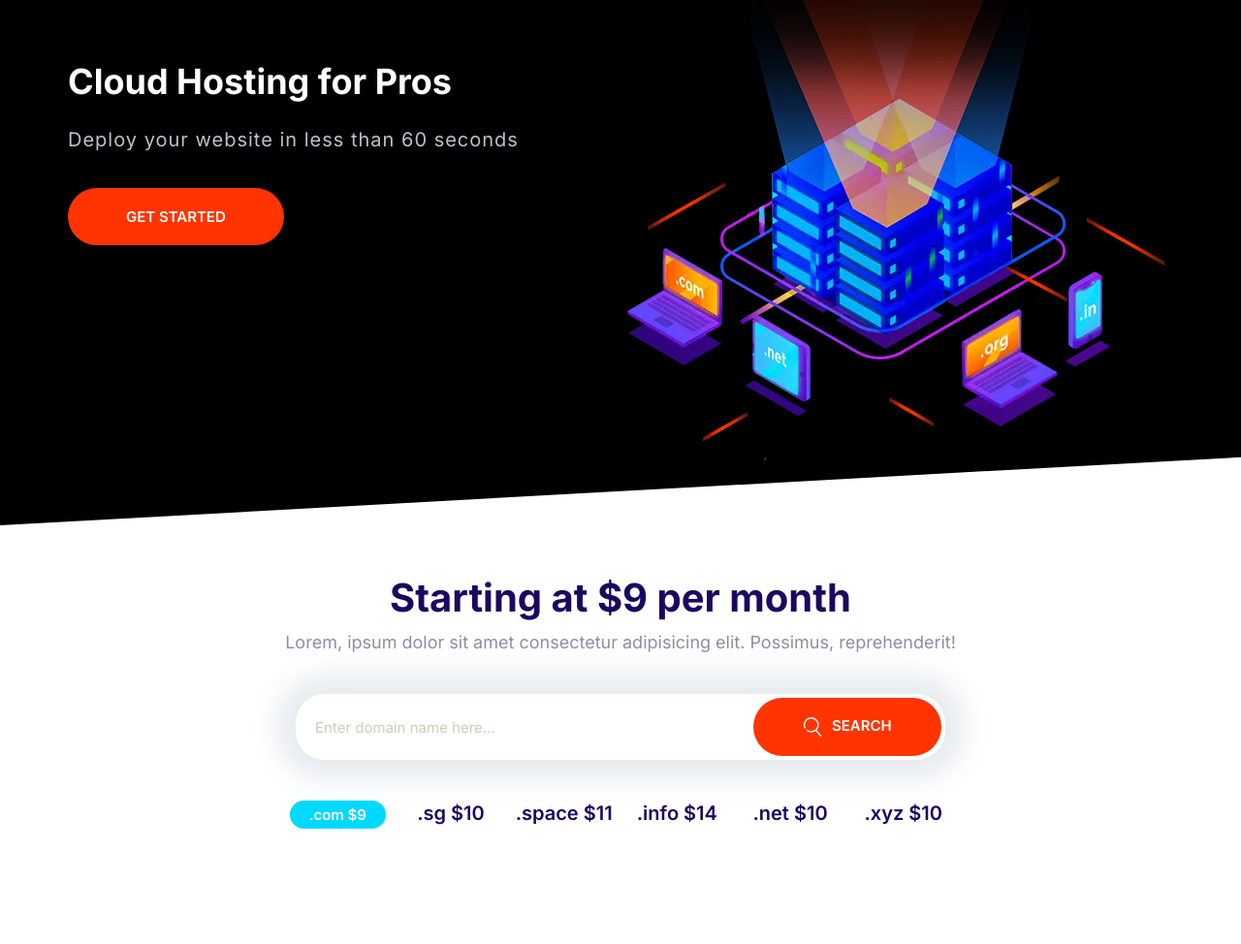
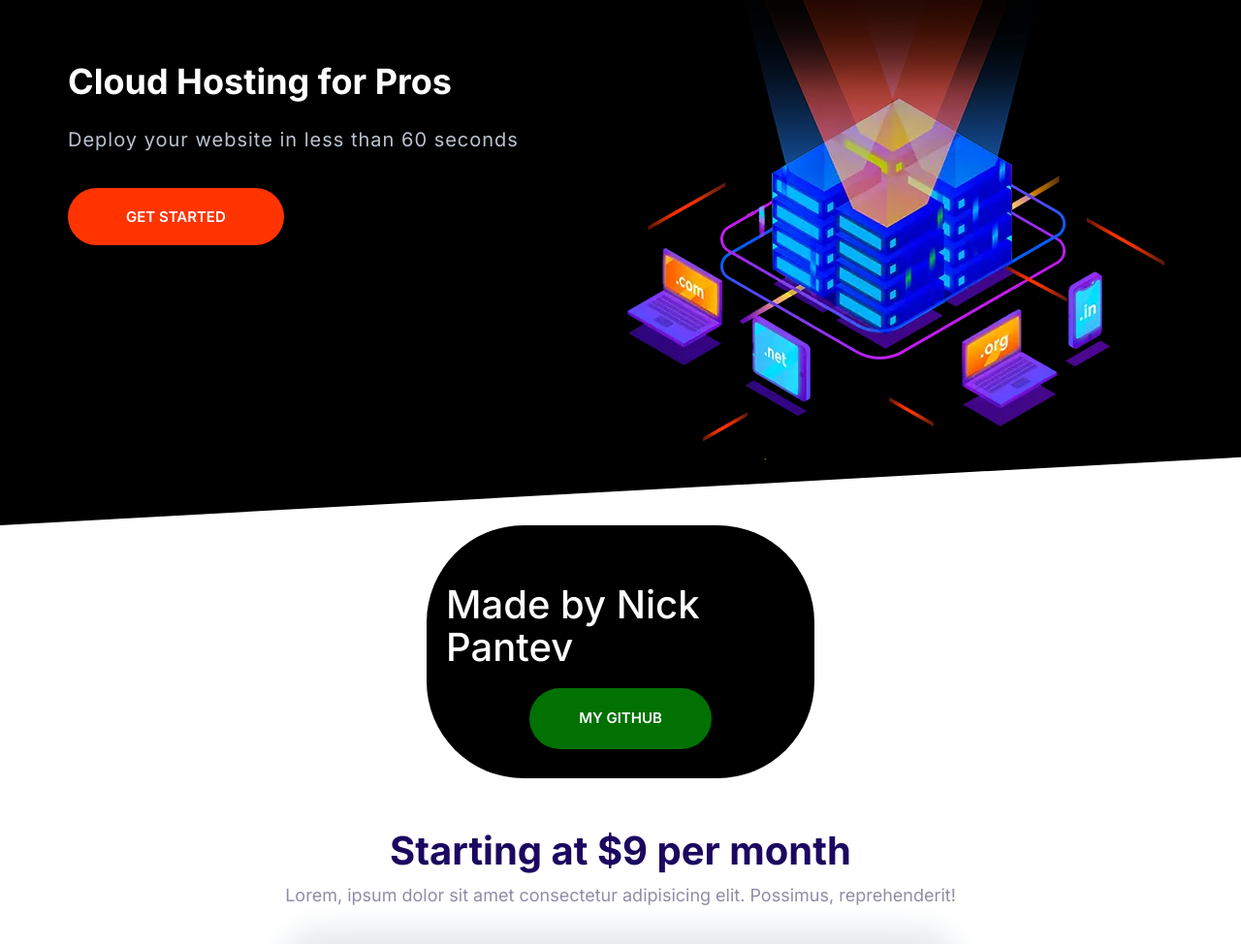
Before and after one commit to IYI-Pantev/Hosting_Website-project, a website built with Parcel: page index.html in a window 1280 px wide. Shown: the part 242-1216 px from the top of the page at 97% size. Built offline with nearby package versions, Linux system fonts and the light colour scheme.

Commit message:
name info edit

```diff
--- a/css/styles.css
+++ b/css/styles.css
@@ -887,3 +887,21 @@ a {
     grid-template-columns: repeat(auto-fit, minmax(10rem, 1fr));
   }
 }
+
+.mySelf {
+  display: flex;
+  flex-direction: column;
+  align-items: center;
+  border-radius: 100px;
+  max-width: 400px;
+}
+
+.mySelf h3 {
+  color: #fff;
+  font-size: 4rem;
+}
+
+.mySelf .btn {
+  background-color: #017103;
+  color: #fff;
+}
--- a/index.html
+++ b/index.html
@@ -60,6 +60,13 @@
           <img class="hero__img" src="images/banner.png" alt="" />
         </picture>
       </div>
+    </section>
+
+    <section class="block container block--dark mySelf">
+      <h3>Made by Nick Pantev</h3>
+      <a class="btn btn--accent" href="https://github.com/IYI-Pantev"
+        >my GitHub</a
+      >
     </section>
 
     <section class="block container block-domain" data-aos="fade-up-left">
```
